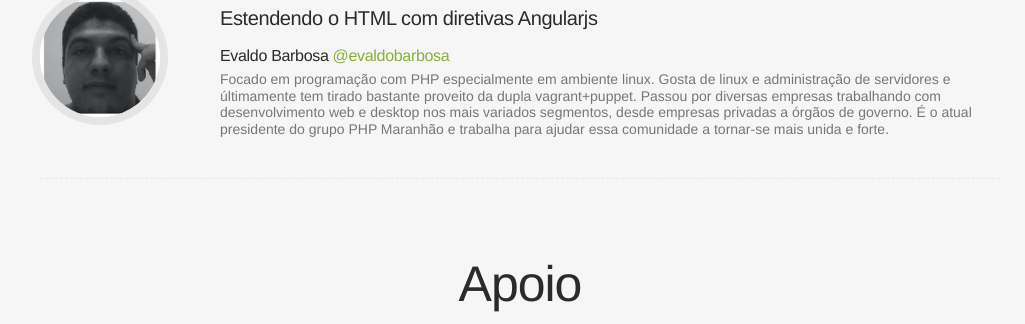
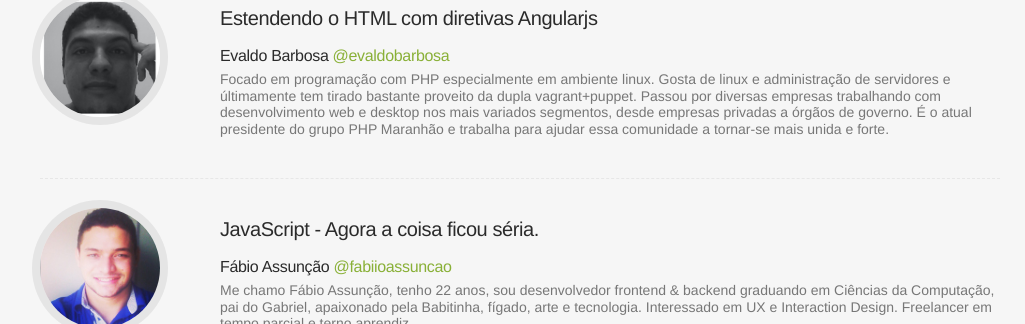
Before and after one commit to GDGSaoLuis/gdg-saoluis.github.io, a website: page gdg-sao-luis-day/index.html in a window 1280 px wide. Shown: the part 2096-2420 px from the top of the page, without its empty margins (120-1145 px from the left). Drawn offline with nearby package versions, Linux system fonts and the light colour scheme; some packages are replaced by stand-ins of ours.

Commit message:
Add novo palestrante.

```diff
--- a/gdg-sao-luis-day/index.html
+++ b/gdg-sao-luis-day/index.html
@@ -142,6 +142,20 @@
           <p class="speakers-bio">Focado em programação com PHP especialmente em ambiente linux. Gosta de linux e administração de servidores e últimamente tem tirado bastante proveito da dupla vagrant+puppet. Passou por diversas empresas trabalhando com desenvolvimento web e desktop nos mais variados segmentos, desde empresas privadas a órgãos de governo. É o atual presidente do grupo PHP Maranhão e trabalha para ajudar essa comunidade a tornar-se mais unida e forte.</p>
         </li>
 
+        <li class="speakers-item" itemprop="performer" itemscope itemtype="http://schema.org/Person">
+          <span class="speaker-photo"><img class="photo" src="assets/img/fabio.jpg" alt="Fábio Assunção" itemprop="image" /></span>
+
+          <h3 class="speech-title">
+             <span>JavaScript - Agora a coisa ficou séria.</span>
+          </h3>
+          <h3 class="speakers-name">Fábio Assunção
+
+              <a href="http://www.twitter.com/fabiioassuncao" title="Twitter @fabiioassuncao">@fabiioassuncao</a>
+
+          </h3>
+          <p class="speakers-bio">Me chamo Fábio Assunção, tenho 22 anos, sou desenvolvedor frontend & backend graduando em Ciências da Computação, pai do Gabriel, apaixonado pela Babitinha, fígado, arte e tecnologia. Interessado em UX e Interaction Design. Freelancer em tempo parcial e terno aprendiz.</p>
+        </li>
+
      </ul>
    </div>
 
```
Also changed, not shown: gdg-sao-luis-day/assets/img/fabio.jpg (added).
